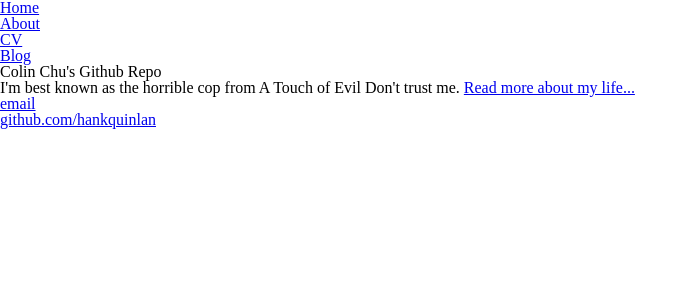
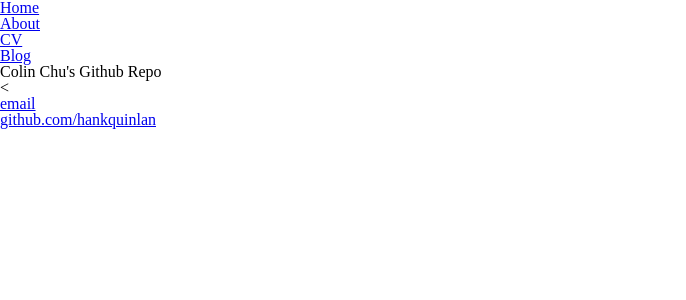
Before and after one commit to Chuct/Chuct.github.io, a Jekyll site: the page built from index.html, in a window 1280 px wide. Shown: the top 300 px of the page, without its empty margins (0-686 px from the left). Built offline with Jekyll 4.4.1, drawn with Linux system fonts in a browser that asks for light colours.

Commit message:
Update index.html

```diff
--- a/index.html
+++ b/index.html
@@ -2,7 +2,10 @@
 layout: default
 title: Colin Chu's Github Repo
 ---
-<div class="blurb">
+<div class="container">
+	<main>
+
+	</main>
 	<h1>Colin Chu's Github Repo</h1>
-	<p>I'm best known as the horrible cop from <em>A Touch of Evil</em> Don't trust me. <a href="/about">Read more about my life...</a></p>
+	<
 </div><!-- /.blurb -->
```
